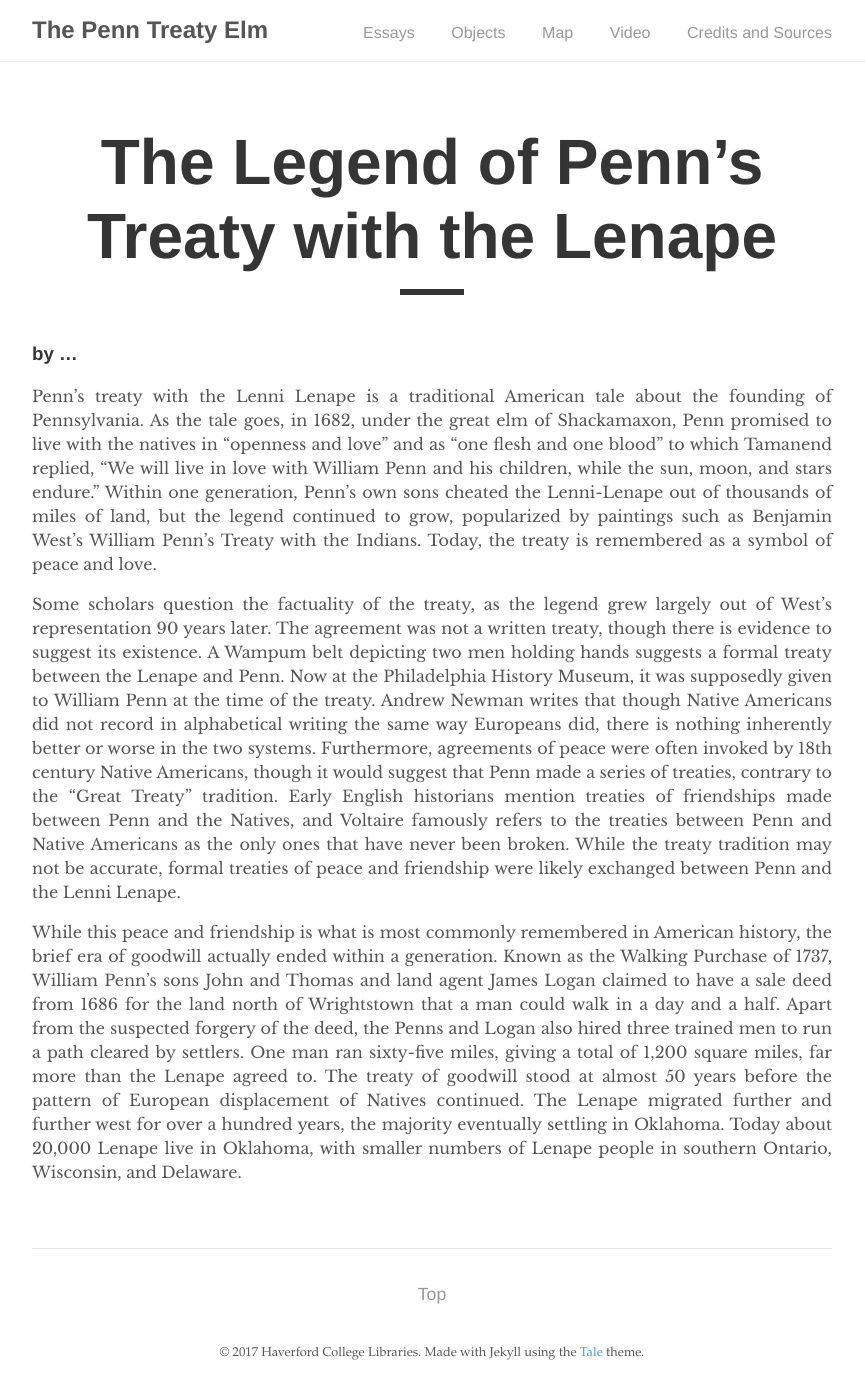
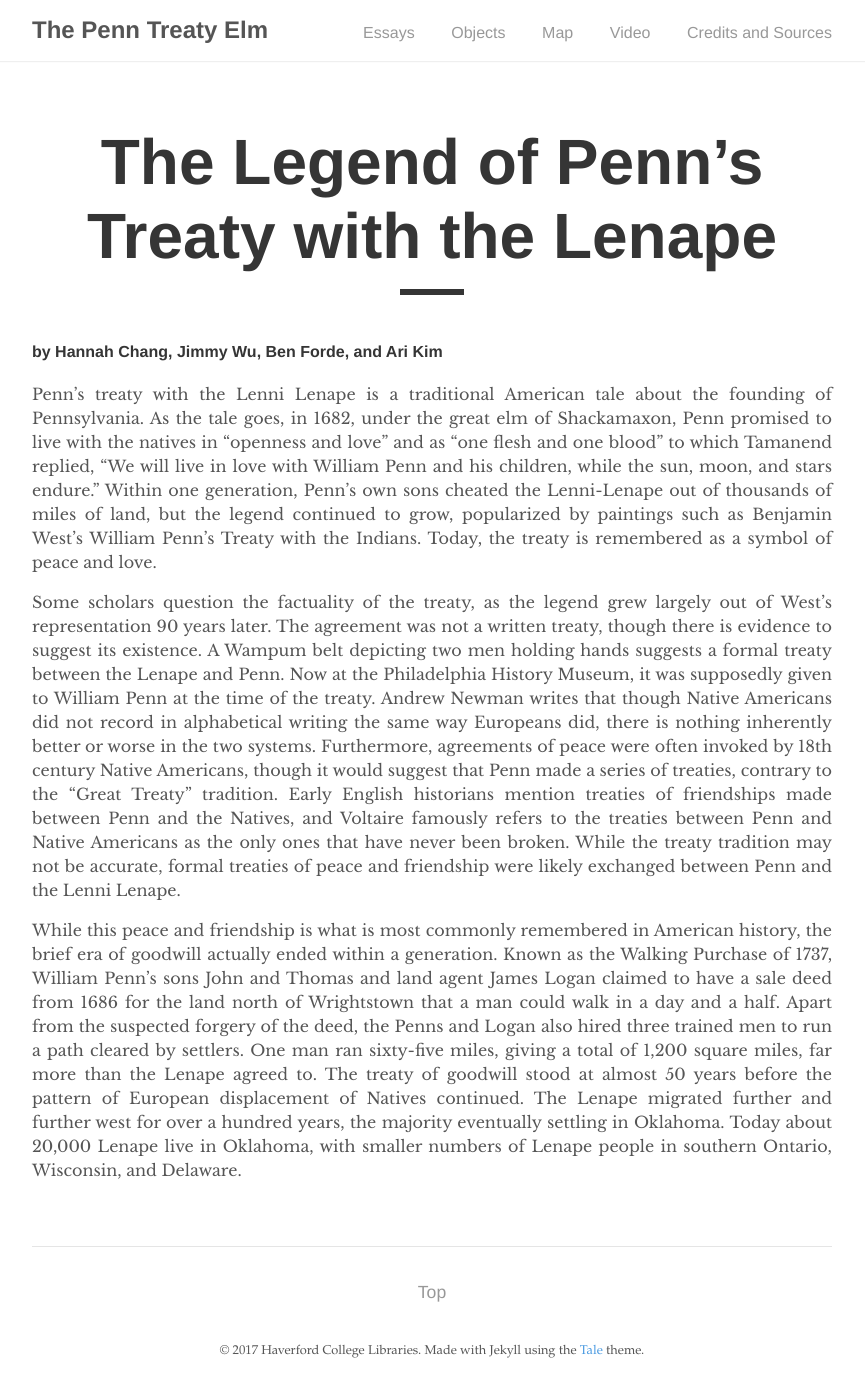
Before and after one commit to mzarafon/penn-treaty-elm, a Jekyll site: the page built from penns-treaty-with-the-lenape.md, in a window 1280 px wide. Shown: the whole page, without its empty margins (208-1073 px from the left). Built offline with Jekyll 4.4.1, drawn with Linux system fonts in a browser that asks for light colours.

Commit message:
Update penns-treaty-with-the-lenape.md

```diff
--- a/penns-treaty-with-the-lenape.md
+++ b/penns-treaty-with-the-lenape.md
@@ -3,7 +3,7 @@ layout: post
 title: The Legend of Penn’s Treaty with the Lenape
 permalink: /essays/lenape/
 ---
-### by ...
+#### by Hannah Chang, Jimmy Wu, Ben Forde, and Ari Kim
 
 Penn’s treaty with the Lenni Lenape is a traditional American tale about the founding of Pennsylvania. As the tale goes, in 1682, under the great elm of Shackamaxon, Penn promised to live with the natives in “openness and love” and as “one flesh and one blood” to which Tamanend replied, “We will live in love with William Penn and his children, while the sun, moon, and stars endure.” Within one generation, Penn’s own sons cheated the Lenni-Lenape out of thousands of miles of land, but the legend continued to grow, popularized by paintings such as Benjamin West’s William Penn’s Treaty with the Indians. Today, the treaty is remembered as a symbol of peace and love.
 
```
